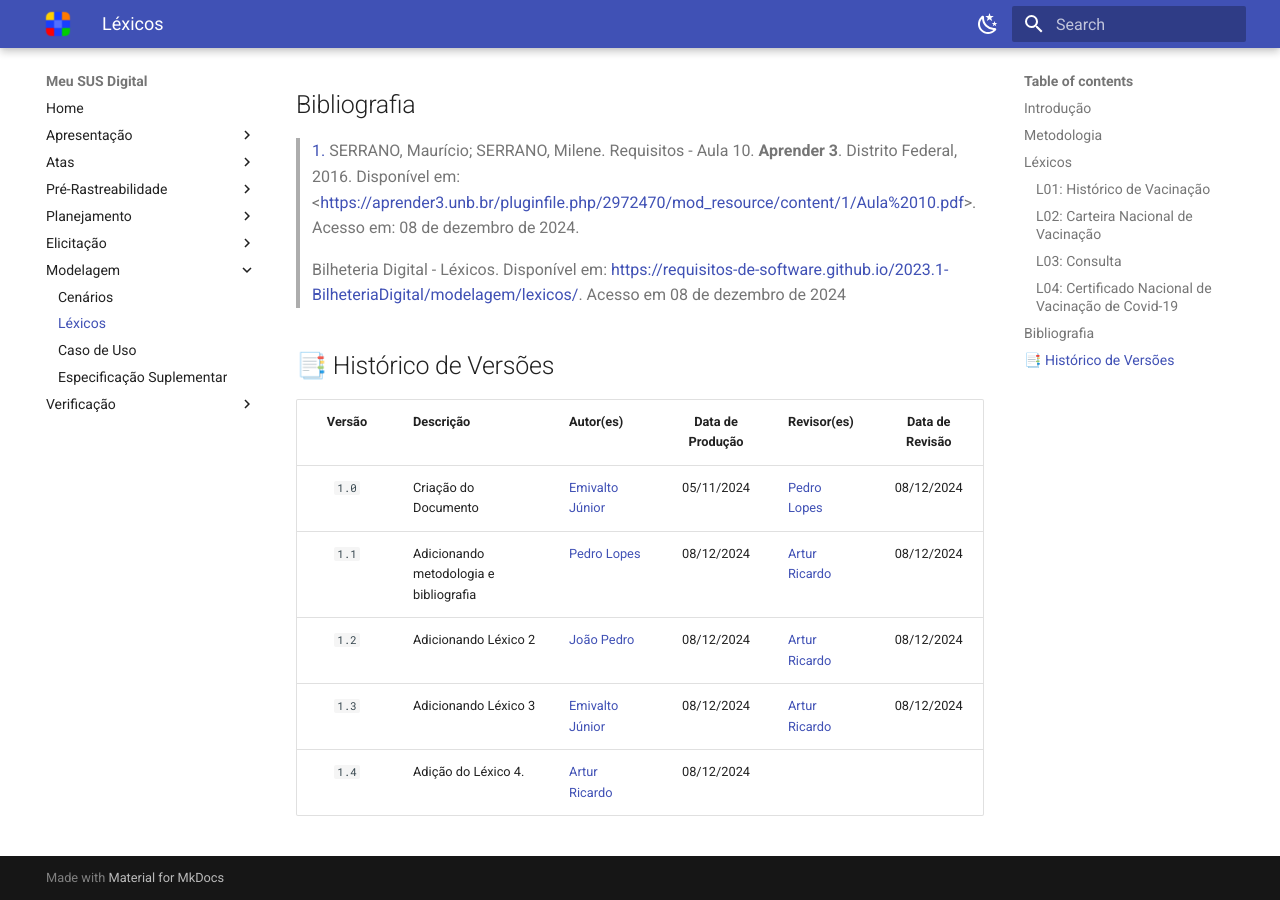
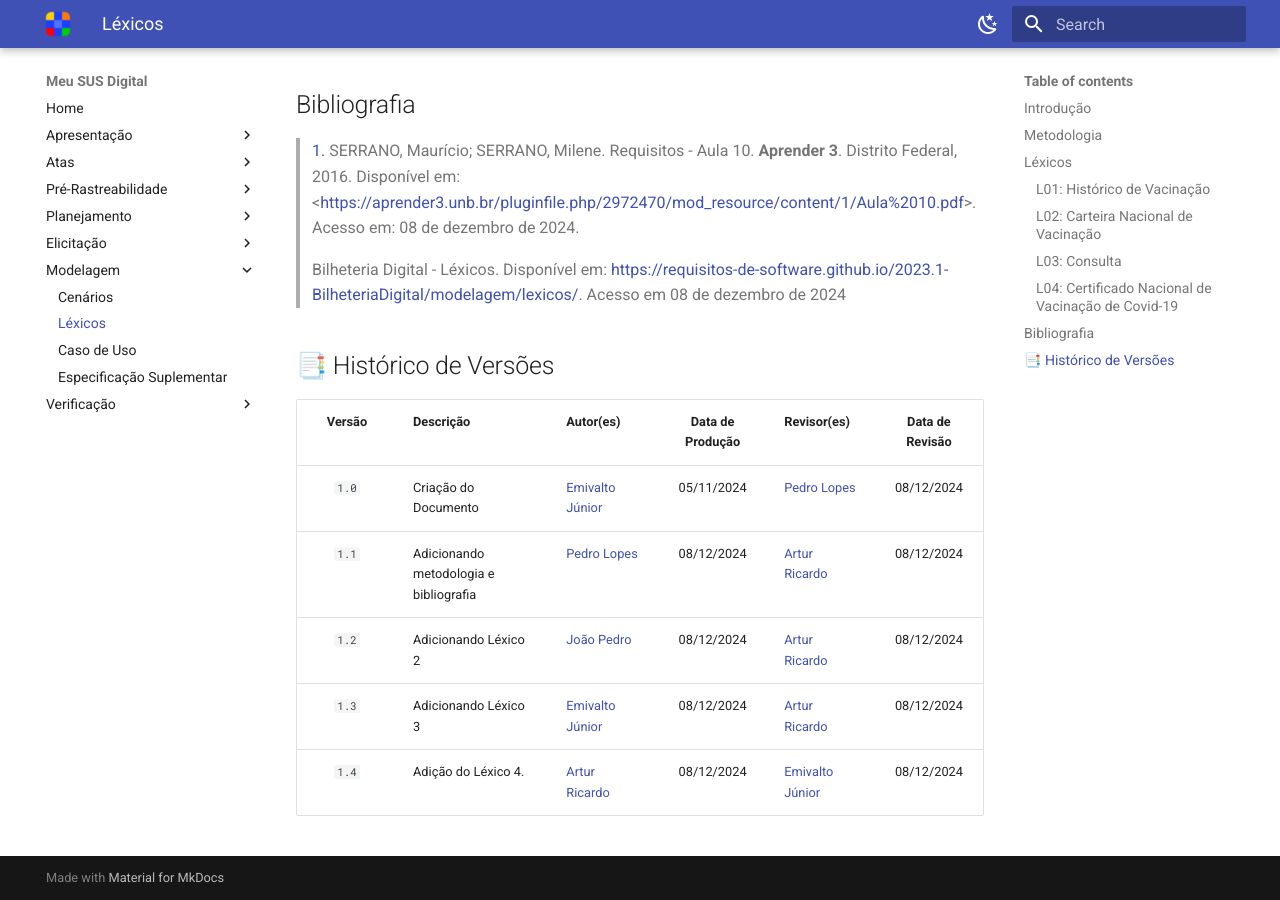
Before and after one commit to Requisitos-de-Software/2024.2-MeuSUSDigital, an MkDocs documentation site: the page built from docs/modelagem/lexicos.md, in a window 1280 px wide and 900 px high, scrolled down 2458 px. Built offline with MkDocs 1.6.1 and Material for MkDocs 9.7.7, drawn with Linux system fonts in a browser that asks for light colours.

Commit message:
correções e verificações

```diff
--- a/docs/modelagem/lexicos.md
+++ b/docs/modelagem/lexicos.md
@@ -160,4 +160,4 @@ Para a elaboração dos léxicos, utilizamos a notação do Léxico Ampliado da
 | `1.1`  | Adicionando metodologia e bibliografia| [Pedro Lopes](https://github.com/pLopess) | 08/12/2024 | [Artur Ricardo](https://github.com/algorithmorphic) | 08/12/2024 |
 | `1.2`  | Adicionando Léxico 2 | [João Pedro](https://github.com/JoosPerro) | 08/12/2024 | [Artur Ricardo](https://github.com/algorithmorphic) | 08/12/2024 |
 | `1.3`  | Adicionando Léxico 3 | [Emivalto Júnior](https://github.com/EmivaltoJrr) | 08/12/2024 | [Artur Ricardo](https://github.com/algorithmorphic) | 08/12/2024 |
-| `1.4`  | Adição do Léxico 4. | [Artur Ricardo](https://github.com/algorithmorphic) | 08/12/2024 |  |  |
+| `1.4`  | Adição do Léxico 4. | [Artur Ricardo](https://github.com/algorithmorphic) | 08/12/2024 | [Emivalto Júnior](https://github.com/EmivaltoJrr) | 08/12/2024 |
```
Also changed, not shown: docs/modelagem/cenarios.md (+1 -1 lines).
